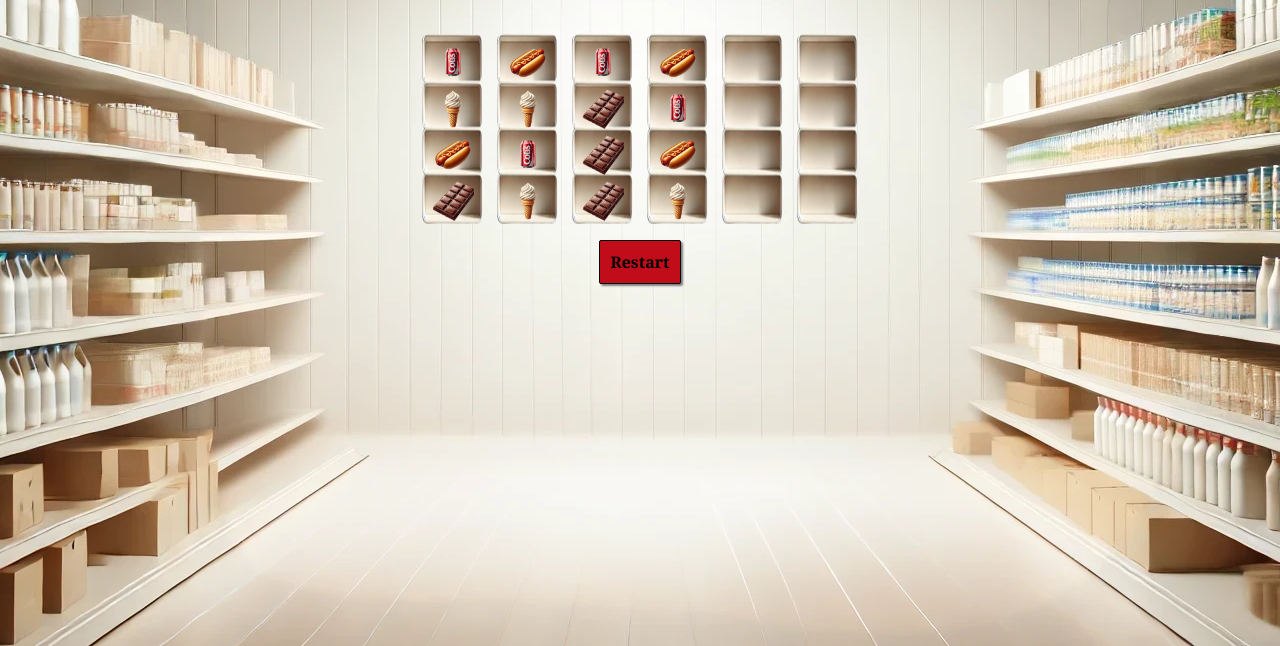
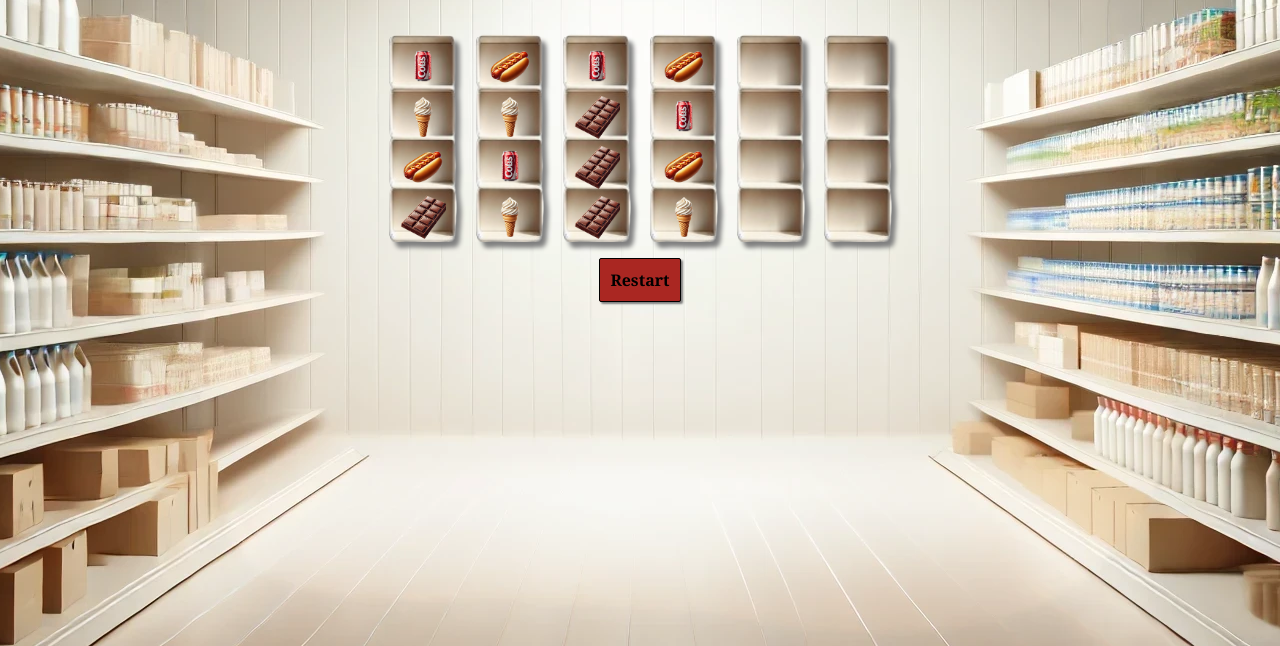
Before and after one commit to Xayida83/ColorSorting-Game, a plain HTML site: page index.html in a window 1280 px wide. Both pictures are taken after a click on the button "Restart". Shown: the part 202-848 px from the top of the page. Drawn offline with Linux system fonts and the light colour scheme.

Commit message:
variables update

```diff
--- a/scriptMain.js
+++ b/scriptMain.js
@@ -15,6 +15,9 @@ let currentDraggedElement;
 let completedStacks = 0;
 let countedStacks = new Set();
 
+const restartBtn = document.getElementById('restart-btn');
+
+restartBtn.addEventListener("click", resetGame);
 
 // Uppdatera innehållet i <h1>-elementet
 document.getElementById('game-title').textContent = gameTitle;
@@ -359,10 +362,10 @@ function resetGame() {
   countedStacks.clear();
   updateMoveCount();
   updatePoints();
+  restartBtn.style.display = 'block';
   renderGame();
 }
 
-document.getElementById("restart-btn").addEventListener("click", resetGame);
 
 //**__________Check Win Condition__________ */
 function checkWinCondition() {
@@ -469,8 +472,6 @@ function updatePoints() {
 
 //*'__________Display Notification__________'
 function displayNotification(message) {
-  var restartBtn = document.getElementById('restart-btn');
-
   if (restartBtn) {
       restartBtn.style.display = 'none';
   }
--- a/style.css
+++ b/style.css
@@ -1,30 +1,46 @@
 :root {
+  /* Background */
   --background-image: url("assets/background.webp");
-  --primary-color: #e91e63;
-  --highlight-color: #e91e63;
-  --secondory-color: #cd7191;
-  --third-color: #e1462b;
-  --locked-opacity: 0.5;
-  --restart-btn-bg-color: #c10d1a;
-  --restart-btn-border-color: black;
-  --font-size: 1em;
-  --font-family: Cambria, Cochin, Georgia, Times, 'Times New Roman', serif;
-  --font-weight: 700;
-  --border-radius: 2px;
-  --padding: 10px;
-  --shadow: 2px 2px 2px grey;
-  /**__Stack__ */
-  --stack-background-img: url("assets/shelfs.png");
-  --stack-width: 65px;
-  /** __Border__ */
-  /* --gradient-color1: #cdcdc7;
-  --gradient-color2: rgb(219, 218, 215);
-  --gradient-color3: rgb(215, 207, 193);
-  --gradient-color4: rgb(34, 12, 12); */
-  --border-width: 11px;
-  /** __Item__ */
-  --item-width: 42px;
+
+  /* Colors */
+  --primary-color: #e91e63; /* Main theme color */
+  --secondary-color: #aa2722; /* Secondary theme color */
+  --third-color: #e1462b; /* Additional accent color */
+  --font-color: black; /* Default text color */
+  --font-color-secondary: white; /* Secondary text color */
+  --locked-opacity: 0.5; /* Opacity for locked elements */
+
+  /* Buttons */
+  --restart-btn-bg-color: var(--secondary-color); /* Restart button background color */
+  --restart-btn-border-color: black; /* Restart button border color */
+  --button-bg-color: var(--third-color); /* Button background color */
+
+  /* Typography */
+  --font-size: 1em; /* Default font size */
+  --font-family: Cambria, Cochin, Georgia, Times, 'Times New Roman', serif; /* Default font family */
+  --font-weight: 700; /* Bold font weight */
+
+  /* Borders and Shadows */
+  --border-radius: 2px; /* Border radius for elements */
+  --border-width: 11px; /* Border width */
+  --shadow: 2px 2px 2px grey; /* Default shadow effect */
+
+  /* Stacks */
+  --stack-background-img: url("assets/shelfs.png"); /* Background image for stacks */
+  --stack-width: 71px; /* Width of each stack */
+  --stack-filter: drop-shadow(5px 6px 2px grey); /* Filter applied to stacks */
+
+  /* Items */
+  --item-width: 46px; /* Width of each item */
+  --item-border-color: var(--primary-color); /* Border color for items */
+  --item-border-width: 2px; /* Border width for items */
+  --item-border-style: solid; /* Border style for items */
+  --transform: scale(1.1);
+
+  /* Padding and Spacing */
+  --padding: 10px; /* Default padding */
 }
+
 
 body {
   margin: 1rem 2rem;
@@ -42,6 +58,7 @@ h1 {
   font-size: 3em;
   text-shadow: var(--shadow);
   margin: 2rem 0 1rem 0;
+  color: var(--font-color);
 }
 .container {
   display: flex;
@@ -70,22 +87,22 @@ h1 {
 .count{
   font-weight: var(--font-weight);
   margin: 0;
+  color: var(--font-color);
 }
 
 #game-container {
   display: flex;
   flex-wrap: wrap;
-  gap: 10px;
+  gap: 1rem;
   justify-content: center;
 }
 
 .stack {
-  /* border-bottom: solid; */
-  border-radius: 7px;
   background-image: var(--stack-background-img);
   background-size: cover;
   background-position: center;
   background-repeat: no-repeat;
+  /* border-bottom: solid; */
   /* border-width: var(--border-width); */
   /* border-image: repeating-radial-gradient(circle at 10px, var(--gradient-color1), var(--gradient-color2) 2px, var(--gradient-color3) 4px, var(--gradient-color4) 2px) 1; */
   width: var(--stack-width);
@@ -95,41 +112,40 @@ h1 {
   justify-content: flex-end;
   align-items: center;
   position: relative;
-  /* filter: drop-shadow(5px 6px 2px grey); */
+  filter: var(--stack-filter);
   /* -webkit-box-shadow: 2px 10px 5px 0px rgba(171,164,171,0.34);
   -moz-box-shadow: 2px 10px 5px 0px rgba(171,164,171,0.34);
   box-shadow: 4px 6px 5px 0px rgba(171,164,171,0.34); */
   cursor: pointer;
+  z-index: 0;
 }
 
 .item-piece {
   transition: transform ease, opacity ease;
   width: var(--item-width);
   aspect-ratio: 1 / 1;
+  z-index: 10;
   margin: 2px 0;
   object-fit: contain;
   cursor: grab;
-  object-fit: contain;
 }
 .color-Red { background-color: red; }
 .color-Blue { background-color: blue; }
 
+.item-piece.dragging,
+.selected-item {
+  border: var(--item-border-width) var(--item-border-style) var(--item-border-color);
+  transform: var(--transform);
+  z-index: 2000;
+}
 .item-piece.dragging {
   opacity: 0.5;
-  border: 2px dashed var(--primary-color);
-  transform: scale(1.1);
-  /* pointer-events: none; Förhindrar att elementet fångar onödiga händelser */
-  z-index: 10;
-}
-
-.selected-item {
-  border: 3px solid var(--highlight-color);
-  /* box-shadow: 0 0 10px rgba(255, 255, 0, 0.7); */
+  cursor: grabbing;
 }
 
 .stack.locked {
-  opacity: var(--locked-opacity); /* Gör stapeln halvgenomskinlig */
-  pointer-events: none; /* Inaktivera pekarhändelser */
+  opacity: var(--locked-opacity);
+  pointer-events: none;
 }
 
 #restart-btn {
@@ -150,8 +166,8 @@ h1 {
   top: 28vh;
   left: 50%;
   transform: translateX(-50%);
-  background-color: var(--secondory-color);
-  color: white;
+  background-color: var(--primary-color);
+  color: var(--font-color-secondary);
   padding: 10px 20px;
   border-radius: var(--border-radius);
   box-shadow: var(--shadow);
@@ -161,12 +177,13 @@ h1 {
   font-weight: var(--font-weight);
   min-width: 10rem;
   & button {
-    background-color: var(--third-color);
+    background-color: var(--button-bg-color);
     box-shadow: var(--shadow);
     border: none;
     padding: 1em;
     font-family: var(--font-family);
     font-size: var(--font-size);
     font-weight: var(--font-weight);
+    color: var(--font-color-secondary);
   }
 }
```
